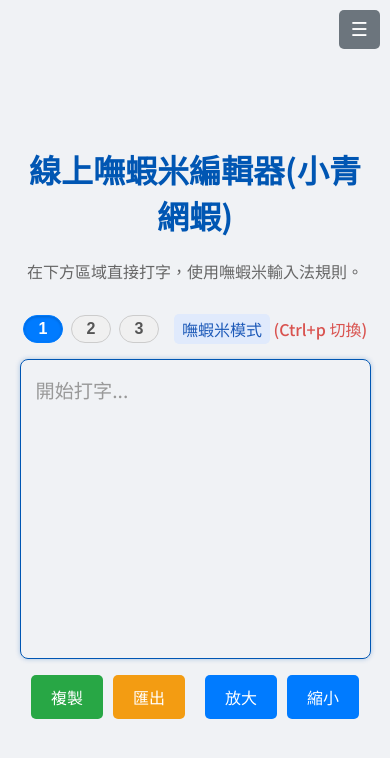
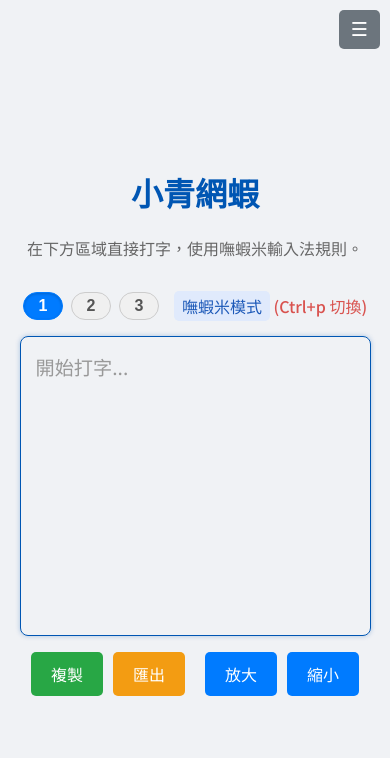
Before and after one commit to WayneChang65/web-liu, a plain HTML site: page index.html in a window 390 px wide. Drawn offline with nearby package versions, Linux system fonts and the light colour scheme.

Commit message:
feat(ui): Make main title responsive on narrow screens
This commit introduces a responsive main title to improve the layout on mobile devices.

On viewports narrower than 550px, the full title "線上嘸蝦米編輯器(小青網蝦)" is now hidden and replaced by the shorter "小青網蝦". This was achieved by using CSS to toggle the visibility of two `<span>` elements within the `<h1>` tag based on screen width.

```diff
--- a/index.html
+++ b/index.html
@@ -17,7 +17,10 @@
         <button id="theme-toggle-button">切換深色模式</button>
     </div>
     <div class="container">
-        <h1>線上嘸蝦米編輯器(小青網蝦)</h1>
+        <h1>
+            <span class="title-full">線上嘸蝦米編輯器(小青網蝦)</span>
+            <span class="title-short">小青網蝦</span>
+        </h1>
         <p class="subtitle">在下方區域直接打字，使用嘸蝦米輸入法規則。</p>
         <div class="mode-line">
             <div id="editor-tabs">
--- a/style.css
+++ b/style.css
@@ -22,6 +22,10 @@ body {
 h1 {
     color: #0056b3;
     font-weight: 700;
+}
+
+.title-short {
+    display: none;
 }
 
 .subtitle {
@@ -510,4 +514,12 @@ body.dark-mode .mode-text.english {
     .font-size-indicator {
         display: none;
     }
+
+    .title-full {
+        display: none;
+    }
+
+    .title-short {
+        display: inline;
+    }
 }
```
